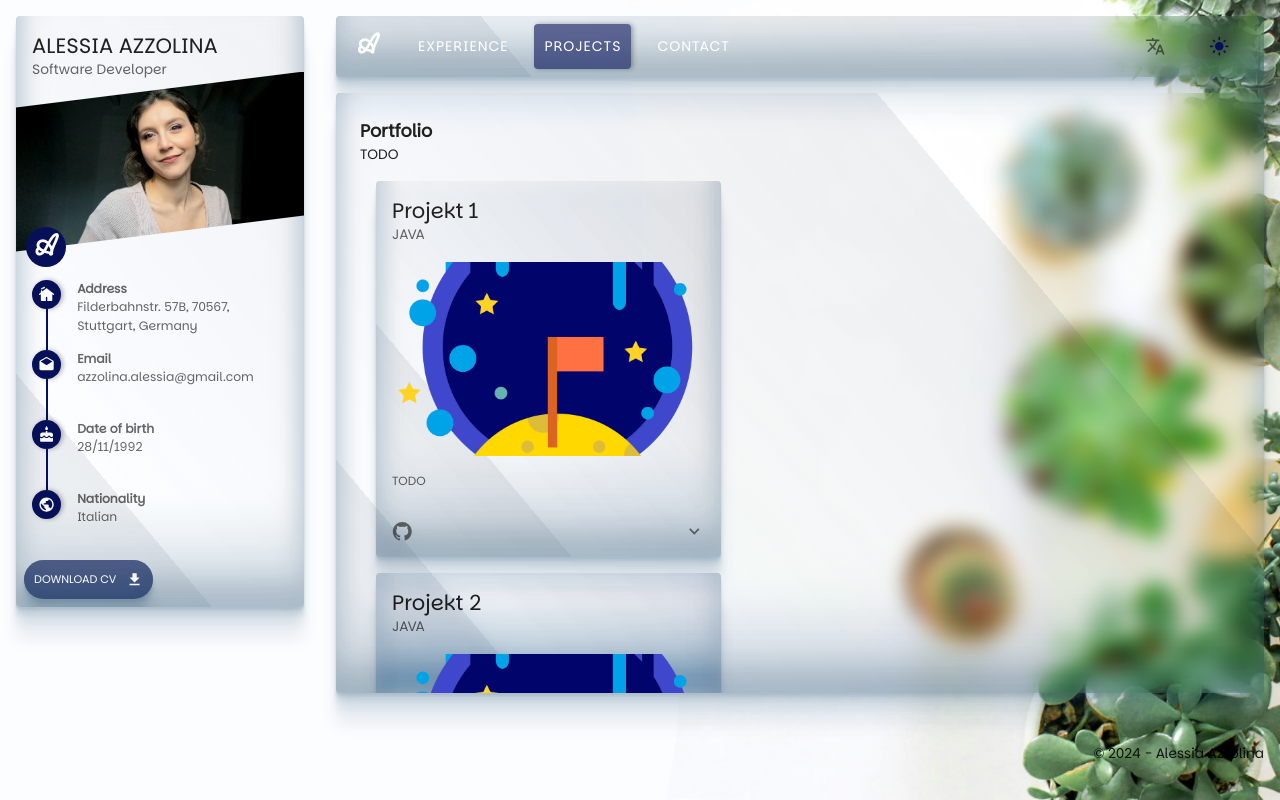
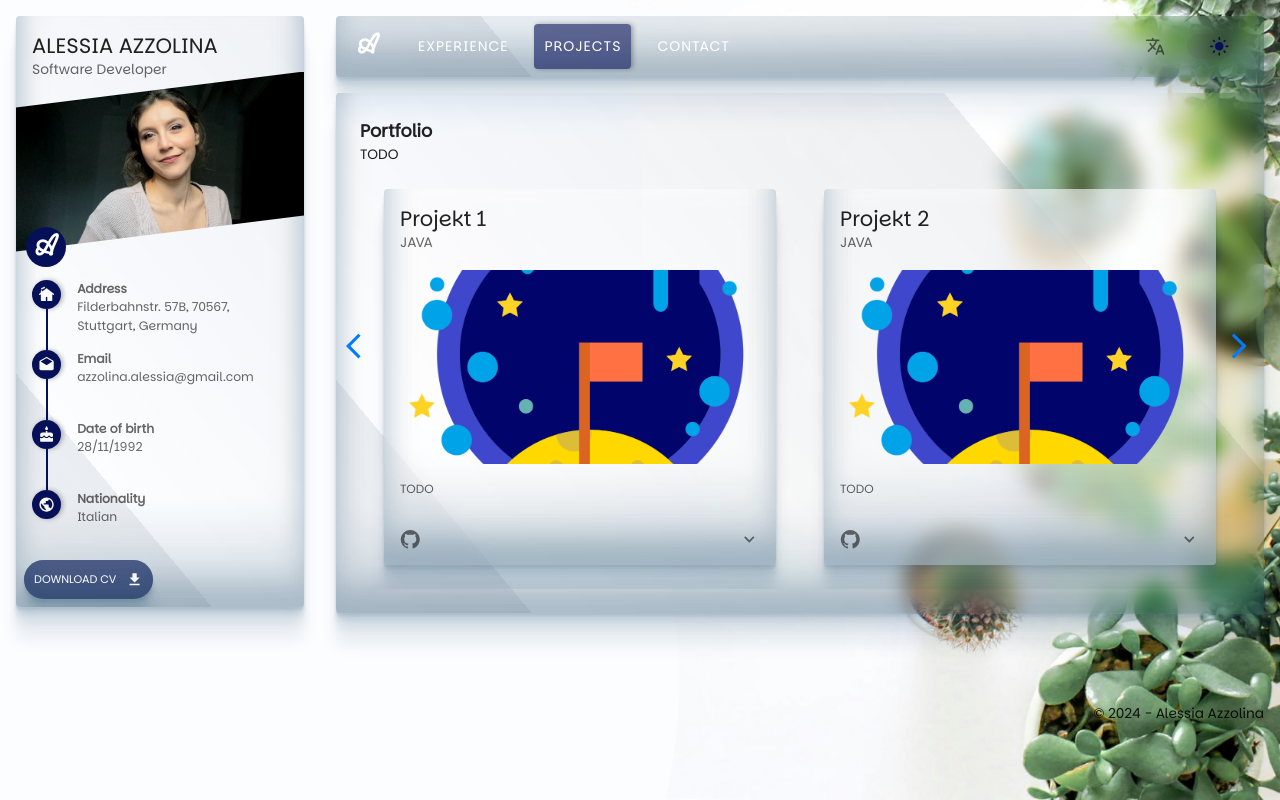
Before and after one commit to AlessiAzzol/my-portfolio, a React (Vite) app: page /my-portfolio/portfolio in a window 1280 px wide. Built offline with nearby package versions, Linux system fonts and the light colour scheme.

Commit message:
project carousel

```diff
--- a/package.json
+++ b/package.json
@@ -22,7 +22,8 @@
 		"gh-pages": "^6.2.0",
 		"react": "^18.3.1",
 		"react-dom": "^18.3.1",
-		"react-router-dom": "^7.1.1"
+		"react-router-dom": "^7.1.1",
+		"swiper": "^11.2.4"
 	},
 	"devDependencies": {
 		"@eslint/js": "^9.15.0",
--- a/src/pages/Projects.jsx
+++ b/src/pages/Projects.jsx
@@ -11,14 +11,21 @@ import GitHubIcon from '@mui/icons-material/GitHub';
 import styled from '@mui/material/styles/styled';
 import Collapse from '@mui/material/Collapse';
 import CardActions from '@mui/material/CardActions';
+import ArrowBackIosIcon from '@mui/icons-material/ArrowBackIos';
+import ArrowForwardIosIcon from '@mui/icons-material/ArrowForwardIos';
+import { Swiper, SwiperSlide } from 'swiper/react';
+import { Navigation, } from 'swiper/modules';
+import 'swiper/css';
+import 'swiper/css/navigation';
+import shadows from '@mui/material/styles/shadows.js';
+
 
 
 const ExpandMore = styled((props) => {
 	const { expand, ...other } = props;
 	return <IconButton {...other} />;
-})(({ theme }) => ({
+})(() => ({
 	marginLeft: 'auto',
-
 	variants: [
 		{
 			props: ({ expand }) => !expand,
@@ -39,8 +46,11 @@ function Portfolio() {
 	const { data } = useLanguage();
 	const [expanded, setExpanded] = React.useState(false);
 
-	const handleExpandClick = () => {
-		setExpanded(!expanded);
+	const handleExpandClick = (index) => {
+		setExpanded((prev) => ({
+			...prev,
+			[index]: !prev[index],
+		}));
 	};
 	return (
 
@@ -52,10 +62,27 @@ function Portfolio() {
 		}}>
 			<Typography variant="h6">{data.pages.portfolio.title}</Typography>
 			<Typography >{data.pages.portfolio.description}</Typography>
+
+			<ArrowBackIosIcon fontSize='large' className="swiper-button-prev" />
+
+			<Swiper
+				modules={[Navigation]}
+				navigation={{
+					prevEl: '.swiper-button-prev',
+					nextEl: '.swiper-button-next',
+				}}
+				slidesPerView={2}
+				loop={true}
+				grabCursor={true}
+			>
+
 				{data.pages.portfolio.projects.map((project, index) => (
+					<SwiperSlide key={index}>
 						<Card key={`projectBox` + index} sx={{
-					width: 345,
-					margin: 2,
+
+							margin: 3,
+							backgroundColor: 'rgba(255, 255, 255, 0.6)',
+							backgroundImage: 'none',
 						}}>
 							<CardHeader key={`header` + index}
 								title={project.title}
@@ -78,16 +105,14 @@ function Portfolio() {
 								</IconButton>
 								<ExpandMore
 									expand={expanded}
-							onClick={handleExpandClick}
-							aria-expanded={expanded}
+									onClick={() => handleExpandClick(index)}
+									aria-expanded={expanded[index] || false}
 									aria-label="show more"
 								>
 									<ExpandMoreIcon />
 								</ExpandMore>
 							</CardActions>
-
-
-					<Collapse in={expanded} timeout="auto" unmountOnExit>
+							<Collapse in={expanded[index] || false} timeout="auto" unmountOnExit>
 								<CardContent key={`longBody` + index}>
 									<Typography variant="body2" sx={{ color: 'text.secondary' }}>
 										{project.longDescription}
@@ -95,11 +120,15 @@ function Portfolio() {
 								</CardContent>
 							</Collapse>
 						</Card>
+					</SwiperSlide>
 				))
 				}
+			</Swiper >
+
+
+			<ArrowForwardIosIcon fontSize='large' className="swiper-button-next" />
 
 		</Card>
-
 
 
 	);
```
Also changed, not shown: 1 other file (tests, documents, lock files or other folders). Lines whose indentation alone changed are shown as unchanged.
